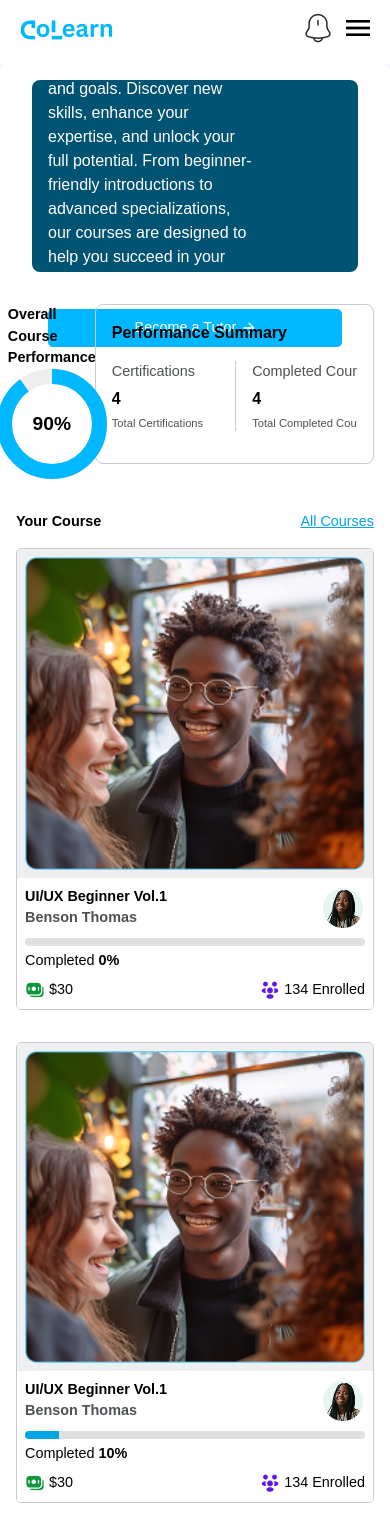
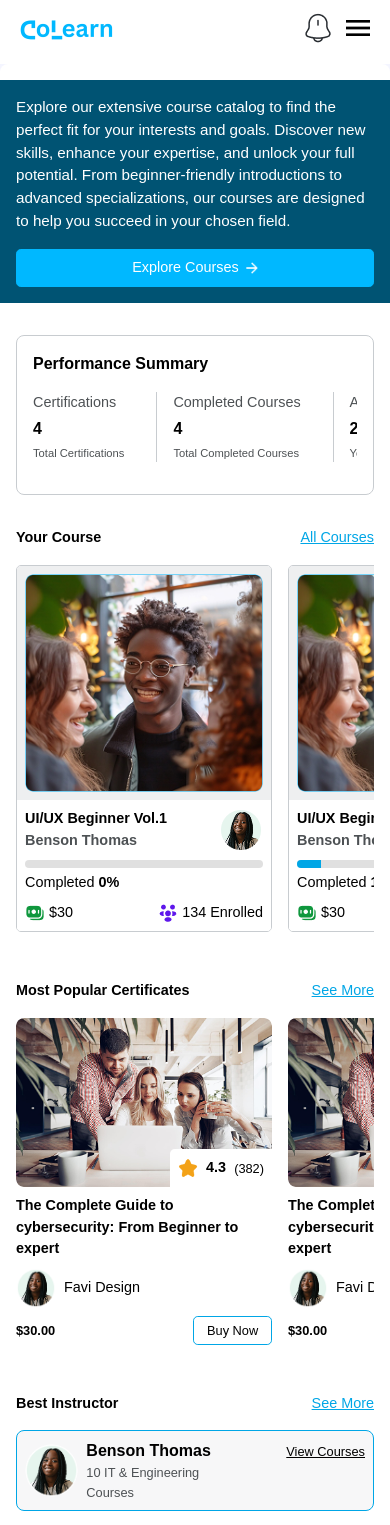
Before and after one commit to TemidayoVictor/colearn, a Next.js app: page /students/dashboard in a window 390 px wide. Shown: the top 1525 px of the page. Built offline with nearby package versions, Linux system fonts and the light colour scheme.

Commit message:
students dashboard

```diff
--- a/app/components/Students/DashboardHeader.tsx
+++ b/app/components/Students/DashboardHeader.tsx
@@ -11,7 +11,7 @@ const DashboardHeader = () => {
                     </p>
 
                     <Link href='/' className="bt-btn btn btn-primary-fill">
-                        <span>Become a Tutor</span>
+                        <span>Explore Courses</span>
                         <span>
                             <Image
                                 aria-hidden
--- /dev/null
+++ b/app/components/Students/StudentBestInstructors.tsx
@@ -0,0 +1,60 @@
+import React from "react";
+import Image from "next/image";
+import Link from "next/link";
+
+const StudentBestInstructor = () => {
+    return (
+        <div className="mt-[2em]">
+            <div className="flex items-center justify-between mb-4">
+                <h2 className="font-semibold text-[.9rem]">Best Instructor</h2>
+                <Link href="/" className="text-[.9rem] underline color-normal">See More</Link>
+            </div>
+            <div className="best-instructor-cont">
+                {
+                    [1,2,3,4].map((item, index) => (
+                        <div className="best-instructor-box" key={index}>
+                            <div className="flex items-center gap-2 left">
+                                <div>
+                                    <Image
+                                        aria-hidden
+                                        src="/assets/images/avatars-2.png"
+                                        alt="Colearn Image"
+                                        width={56}
+                                        height={56}
+                                        className="object-cover rounded-[50%]"
+                                    />
+                                </div>
+                                <div>
+                                    <p className="font-semibold">Benson Thomas</p>
+                                    <p className="color-grey-text text-[.8rem]">10 IT & Engineering Courses</p>
+                                </div>
+                            </div>
+                            <div className="right">
+                                <Link href='/' className="bt-btn btn btn-primary-fill desktop">
+                                    <span>View Courses</span>
+                                    <span>
+                                        <Image
+                                            aria-hidden
+                                            src="/assets/images/arrow-right.png"
+                                            alt="Colearn Logo"
+                                            width={12}
+                                            height={12}
+                                            className="object-contain"
+                                        />
+                                    </span>
+                                </Link>
+
+                                <Link href='/' className="mobile">
+                                    <span className="underline text-[.8rem]">View Courses</span>
+                                </Link>
+                            </div>
+                        </div>
+                    ))
+                }
+            </div>
+
+        </div>
+    )
+}
+
+export default StudentBestInstructor
--- a/app/components/Students/StudentCourseBox.tsx
+++ b/app/components/Students/StudentCourseBox.tsx
@@ -9,7 +9,7 @@ const StudentCourseBox = () => {
                 <h2 className="font-semibold text-[.9rem]">Your Course</h2>
                 <Link href="/" className="text-[.9rem] underline color-normal">All Courses</Link>
             </div>
-            <div className="courses-container ">
+            <div className="courses-container student">
                 {
                     [1,2,3,4].map((items, index) => (
                         <Link href='course-page' className="course-box" key={index}>
--- a/app/components/Students/StudentDashboardBody.tsx
+++ b/app/components/Students/StudentDashboardBody.tsx
@@ -3,6 +3,7 @@ import DashboardHeader from "@/app/components/Students/DashboardHeader";
 import StudentDashboardPerformance from "@/app/components/Students/StudentDashboardPerformance";
 import StudentCourseBox from "@/app/components/Students/StudentCourseBox";
 import StudentPopularCertificatesBox from "./StudentPopularCertificatesBox";
+import StudentBestInstructor from "./StudentBestInstructors";
 
 const StudentDashboardBody = () => {
     return (
@@ -14,6 +15,7 @@ const StudentDashboardBody = () => {
                 <StudentDashboardPerformance />
                 <StudentCourseBox />
                 <StudentPopularCertificatesBox />
+                <StudentBestInstructor />
             </div>
         </div>
     )
--- a/app/components/Students/StudentPopularCertificatesBox.tsx
+++ b/app/components/Students/StudentPopularCertificatesBox.tsx
@@ -9,7 +9,7 @@ const StudentPopularCertificatesBox = () => {
                 <h2 className="font-semibold text-[.9rem]">Most Popular Certificates</h2>
                 <Link href="/" className="text-[.9rem] underline color-normal">See More</Link>
             </div>
-            <div className="blog-cont two">
+            <div className="blog-cont two scrollable">
                 {
                     [1,2,3,4].map((item, index) => (
                         <div className="course two" key={index}>
--- a/app/globals.css
+++ b/app/globals.css
@@ -2494,6 +2494,34 @@ td {
   width: 78%;
 }
 
+.best-instructor-cont{
+  display: grid;
+  grid-template-columns: repeat(auto-fill, minmax(20rem, 1fr));
+  gap: 1em;
+  overflow-x: unset;
+}
+
+.best-instructor-box {
+  display: flex;
+  align-items: center;
+  justify-content: space-between;
+  background-color: var(--grey);
+  border: 1px solid var(--color-primary-normal);
+  border-radius: .5em;
+  padding: .5em;
+}
+
+.best-instructor-box .left {
+  width: 64%;
+}
+
+.best-instructor-box .right {
+  width: 34%;
+  display: flex;
+  justify-content: end;
+  align-items: end;
+}
+
 /* Footer */
 .footer-2 {
   display: flex;
@@ -3373,6 +3401,52 @@ td {
     align-items: start;
   }
 
+  .dashboard-header {
+    padding: 1em 0;
+  }
+
+  .bg-image-div {
+    border-radius: 0;
+    min-height: max-content;
+  }
+
+  .bg-image-div p {
+    width: 100%;
+    font-size: .95rem;
+  }
+
+  .student-dashboard-performance {
+    flex-direction: column;
+    gap: 1em;
+  }
+
+  .student-dashboard-performance .right {
+    width: 100%;
+  }
+
+  .student-dashboard-performance .left {
+    display: none;
+  }
+
+  .courses-container.student, .blog-cont.two.scrollable {
+    display: flex;
+    overflow-x: auto;
+    gap: 1em;
+    scroll-snap-type: x mandatory;
+    padding-bottom: 1em;
+  }
+
+  .courses-container.student .course-box, .course.two {
+    flex: 0 0 auto;
+    min-width: 16rem;
+    max-width: 16rem;
+    scroll-snap-align: start;
+  }
+
+  .best-instructor-box {
+    align-items: start;
+  }
+
   .footer-2, .footer-right {
     flex-direction: column;
     gap: 1em;
```
Also changed, not shown: public/assets/images/arrow-right-black.png (added), public/assets/images/avatars-2.png (added).
